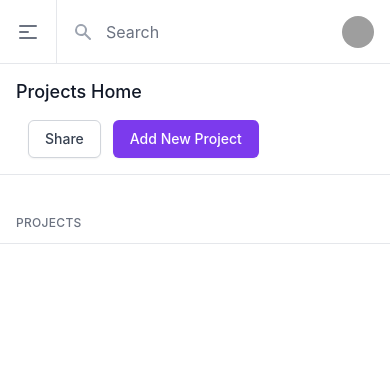
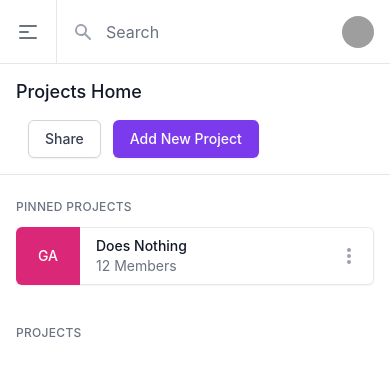
Before and after one commit to ChangedNameTo/open-gtd, a React (Create React App) app: page /open-gtd/projects in a window 390 px wide. Shown: the top 376 px of the page. Built offline with nearby package versions, Linux system fonts and the light colour scheme; grey boxes are pictures that could not be loaded; what tailwindcss-font-inter would draw is missing.

Commit message:
Projects view shows tasks under projects

```diff
--- a/src/Components/PinnedProjects/PinnedProjects.tsx
+++ b/src/Components/PinnedProjects/PinnedProjects.tsx
@@ -55,7 +55,7 @@ function PinnedProjects(projectId: string | null) {
   }
 
   return (
-    <div className="px-4 mt-6 sm:px-6 lg:px-8">
+    <div className="px-4 mt-6 mb-8 sm:px-6 lg:px-8">
       <h2 className="text-gray-500 text-xs font-medium uppercase tracking-wide">
         Pinned Projects
       </h2>
--- a/src/Components/ProjectUI/ProjectList/ProjectList.tsx
+++ b/src/Components/ProjectUI/ProjectList/ProjectList.tsx
@@ -1,13 +1,21 @@
 import { Fragment } from "react";
 import { useSelector } from "react-redux";
-import Project from "../Project/Project";
+import { getTasks } from "../../TaskUI/TaskList/TaskListSlice";
 import TinyProject from "../Project/TinyProject";
 import { getProjects } from "./ProjectListSlice";
+import Task from "../../TaskUI/Task/Task";
 
 function ProjectList() {
   const projectList = useSelector(getProjects);
+  const taskList = useSelector(getTasks);
 
-  const buildTinyProjectList = () => {
+  const getTaskById = (taskId: string) => taskList.byId[taskId];
+
+  const taskInProjectFilter = (projectId: string, taskId: string) => {
+    return getTaskById(taskId).project === projectId;
+  };
+
+  const buildTinyProjectList = (project: string) => {
     if (projectList.allIds) {
       return projectList.allIds.map((projectId, index) => {
         return <TinyProject projectId={projectId} key={index} />;
@@ -15,30 +23,48 @@ function ProjectList() {
     }
   };
 
-  const buildProjectList = () => {
-    if (projectList.allIds) {
-      return projectList.allIds.map((projectId, index) => {
-        return <Project projectId={projectId} key={index} />;
+  const buildProjectTaskList = (project: string) => {
+    const projectFilteredTaskIds = taskList.allIds.filter((task) =>
+      taskInProjectFilter(project, task)
+    );
+
+    if (projectFilteredTaskIds.length > 0) {
+      return projectFilteredTaskIds.map((taskId, index) => {
+        return <Task projectId={project} taskId={taskId} key={index} />;
       });
+    } else {
+      return (
+        <tr>
+          <td colSpan={7} className="text-gray-500 text-center">
+            No tasks in project
+          </td>
+        </tr>
+      );
     }
   };
 
-  return (
-    <Fragment>
-      {/* Projects list (only on smallest breakpoint) */}
-      <div className="mt-10 sm:hidden">
-        <div className="px-4 sm:px-6">
-          <h2 className="text-gray-500 text-xs font-medium uppercase tracking-wide">
-            Projects
-          </h2>
-        </div>
-        <ul className="mt-3 border-t border-gray-200 divide-y divide-gray-100">
-          {buildTinyProjectList()}
+  const tinyProjectSubTable = () => {
+    return projectList.allIds.map((project) => {
+      return (
+        <ul
+          key={project}
+          className="mt-3 border-t border-gray-200 divide-y divide-gray-100"
+        >
+          {buildTinyProjectList(project)}
         </ul>
-      </div>
-      {/* Projects table (small breakpoint and up) */}
-      <div className="hidden sm:block">
-        <div className="align-middle inline-block min-w-full border-b border-gray-200">
+      );
+    });
+  };
+
+  const projectSubTable = () => {
+    return projectList.allIds.map((project) => {
+      return (
+        <div key={project}>
+          <div className="bg-white px-4 py-5 border-t-2 mt-1 border-gray-200 sm:px-6">
+            <h3 className="text-lg leading-6 font-medium text-gray-900">
+              {projectList.byId[project].project}
+            </h3>
+          </div>
           <table className="min-w-full" id="taskList">
             <thead>
               <tr className="border-t border-gray-200">
@@ -47,6 +73,9 @@ function ProjectList() {
                 </th>
                 <th className="px-6 py-3 border-b border-gray-200 bg-gray-50 text-left text-xs font-medium text-gray-500 uppercase tracking-wider">
                   <span className="lg:pl-2">Task</span>
+                </th>
+                <th className="px-6 py-3 border-b border-gray-200 bg-gray-50 text-left text-xs font-medium text-gray-500 uppercase tracking-wider">
+                  <span className="lg:pl-2">Project</span>
                 </th>
                 <th className="px-12 py-3 border-b border-gray-200 bg-gray-50 text-left text-xs font-medium text-gray-500 uppercase tracking-wider">
                   Priority
@@ -61,9 +90,29 @@ function ProjectList() {
               </tr>
             </thead>
             <tbody className="bg-white divide-y divide-gray-100">
-              {buildProjectList()}
+              {buildProjectTaskList(project)}
             </tbody>
           </table>
+        </div>
+      );
+    });
+  };
+
+  return (
+    <Fragment>
+      {/* Projects list (only on smallest breakpoint) */}
+      <div className="mt-10 sm:hidden">
+        <div className="px-4 sm:px-6">
+          <h2 className="text-gray-500 text-xs font-medium uppercase tracking-wide">
+            Projects
+          </h2>
+          {tinyProjectSubTable()}
+        </div>
+      </div>
+      {/* Projects table (small breakpoint and up) */}
+      <div className="hidden sm:block">
+        <div className="align-middle inline-block min-w-full border-b border-gray-200">
+          {projectSubTable()}
         </div>
       </div>
     </Fragment>
--- a/src/Components/ProjectUI/ProjectUI.tsx
+++ b/src/Components/ProjectUI/ProjectUI.tsx
@@ -1,4 +1,5 @@
 import MobileSidebar from "../Sidebars/MobileSidebar";
+import PinnedProjects from "../PinnedProjects/PinnedProjects";
 import Sidebar from "../Sidebars/Sidebar";
 import SearchHeader from "../TaskUI/SearchHeader/SearchHeader";
 import ProjectHeader from "./ProjectHeader/ProjectHeader";
@@ -17,6 +18,8 @@ function ProjectUI(sidebarOpen: boolean, setSidebarOpen: Function) {
         <main className="flex-1 relative z-0 overflow-y-auto focus:outline-none">
           {/* Page title & actions */}
           {ProjectHeader()}
+          {/* Pinned projects */}
+          {PinnedProjects(null)}
           {/* Project List */}
           {ProjectList()}
         </main>
--- a/src/Components/TaskUI/Task/Task.tsx
+++ b/src/Components/TaskUI/Task/Task.tsx
@@ -13,7 +13,7 @@ import {
 import { DuplicateIcon as DuplicateIconSolid } from "@heroicons/react/solid";
 import { CopyToClipboard } from "react-copy-to-clipboard";
 
-function Task(props: { taskId: string }) {
+function Task(props: { taskId: string; projectId?: string }) {
   const dispatch = useAppDispatch();
 
   const task = useSelector(
--- a/src/Components/TaskUI/TaskListFilter/TaskListFilters.tsx
+++ b/src/Components/TaskUI/TaskListFilter/TaskListFilters.tsx
@@ -41,7 +41,7 @@ function TaskListFilters() {
   };
 
   return (
-    <div className="border-t w-full mx-auto sm:px-1 lg:px-3 mt-8 bg-gray-100 grid md:grid-cols-4 md:gap-2 sm:grid-cols-1">
+    <div className="border-t w-full mx-auto sm:px-1 lg:px-3 bg-gray-100 grid md:grid-cols-4 md:gap-2 sm:grid-cols-1">
       <div className={filterDivClasses()}>
         {TaskListFilterSelect(
           currentFilters.completion,
```
